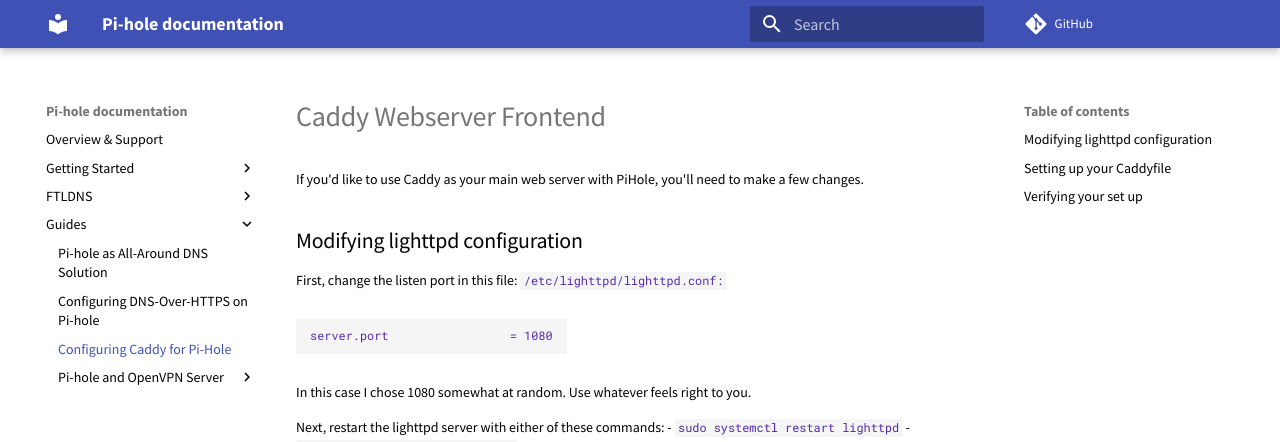
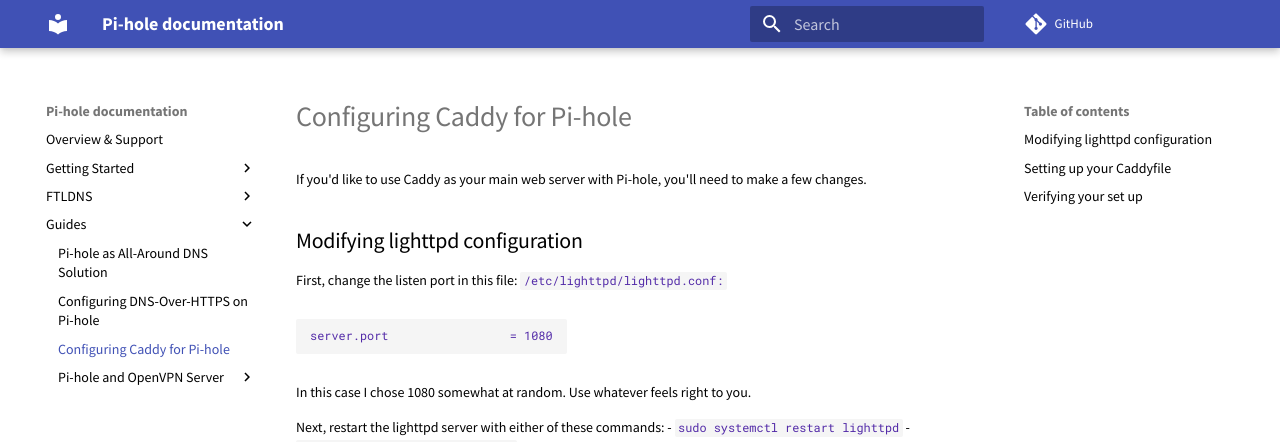
Before and after one commit to pi-hole/docs, an MkDocs documentation site: the page built from docs/guides/caddy-configuration.md, in a window 1280 px wide and 900 px high. Shown: the top 442 px of the window. Built offline with MkDocs 1.6.1 and Material for MkDocs 9.7.7, drawn with Linux system fonts in a browser that asks for light colours; comment, search, counter and statistics services are not loaded; old or Windows-style settings are respelled for this version of MkDocs.

Commit message:
Fixed Pi-hole references
Signed-off-by: root <root@PiHole.toakan.uk>

```diff
--- a/docs/guides/caddy-configuration.md
+++ b/docs/guides/caddy-configuration.md
@@ -1,6 +1,5 @@
-# Caddy Webserver Frontend
 
-If you'd like to use Caddy as your main web server with PiHole, you'll need to make a few changes.
+If you'd like to use Caddy as your main web server with Pi-hole, you'll need to make a few changes.
 
 ## Modifying lighttpd configuration
 First, change the listen port in this file:
--- a/mkdocs.yml
+++ b/mkdocs.yml
@@ -63,7 +63,7 @@
 - 'Guides':
   - 'Pi-hole as All-Around DNS Solution': guides/unbound.md
   - 'Configuring DNS-Over-HTTPS on Pi-hole': guides/dns-over-https.md
-  - 'Configuring Caddy for Pi-Hole': guides/caddy-configuration.md
+  - 'Configuring Caddy for Pi-hole': guides/caddy-configuration.md
   - 'Pi-hole and OpenVPN Server':
     - 'Overview': 'guides/vpn/overview.md'
     - 'Installation': 'guides/vpn/installation.md'
```
